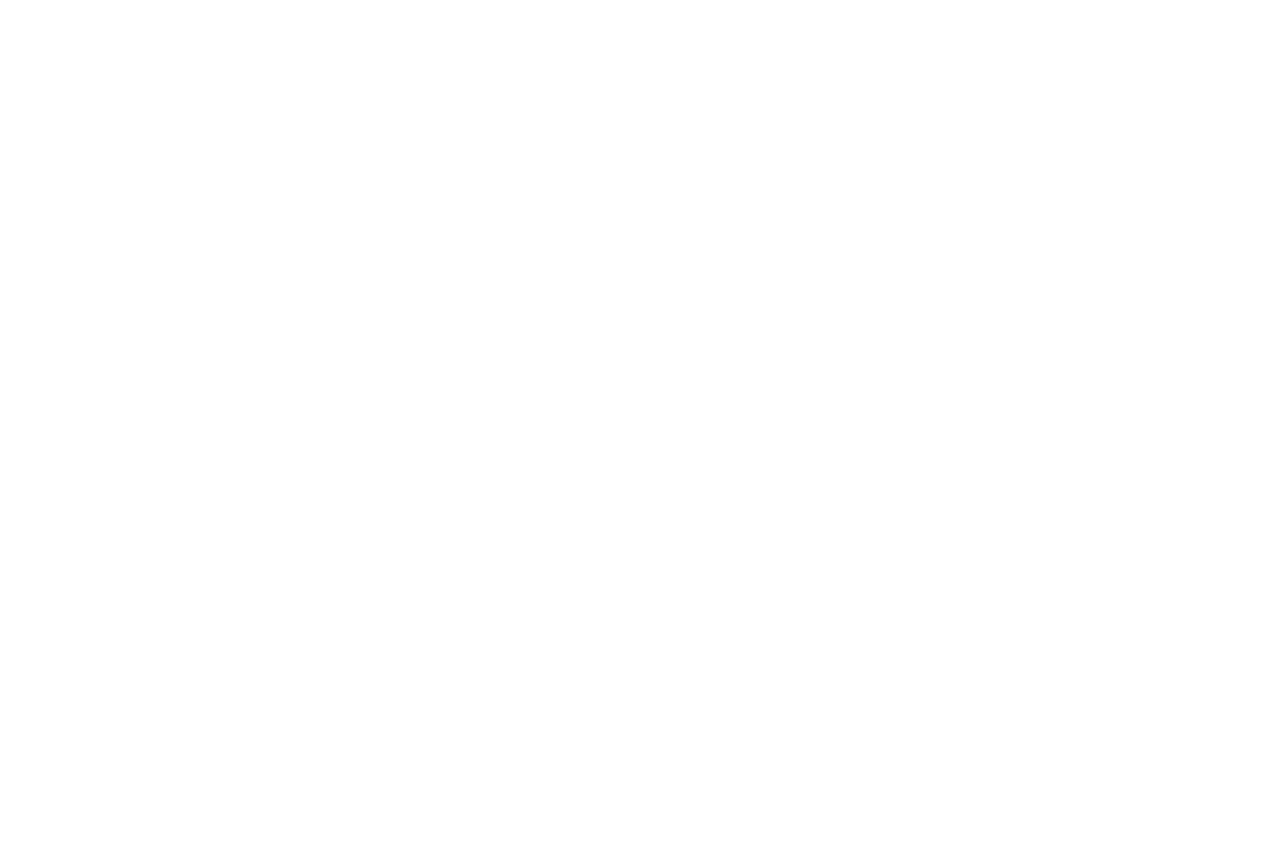
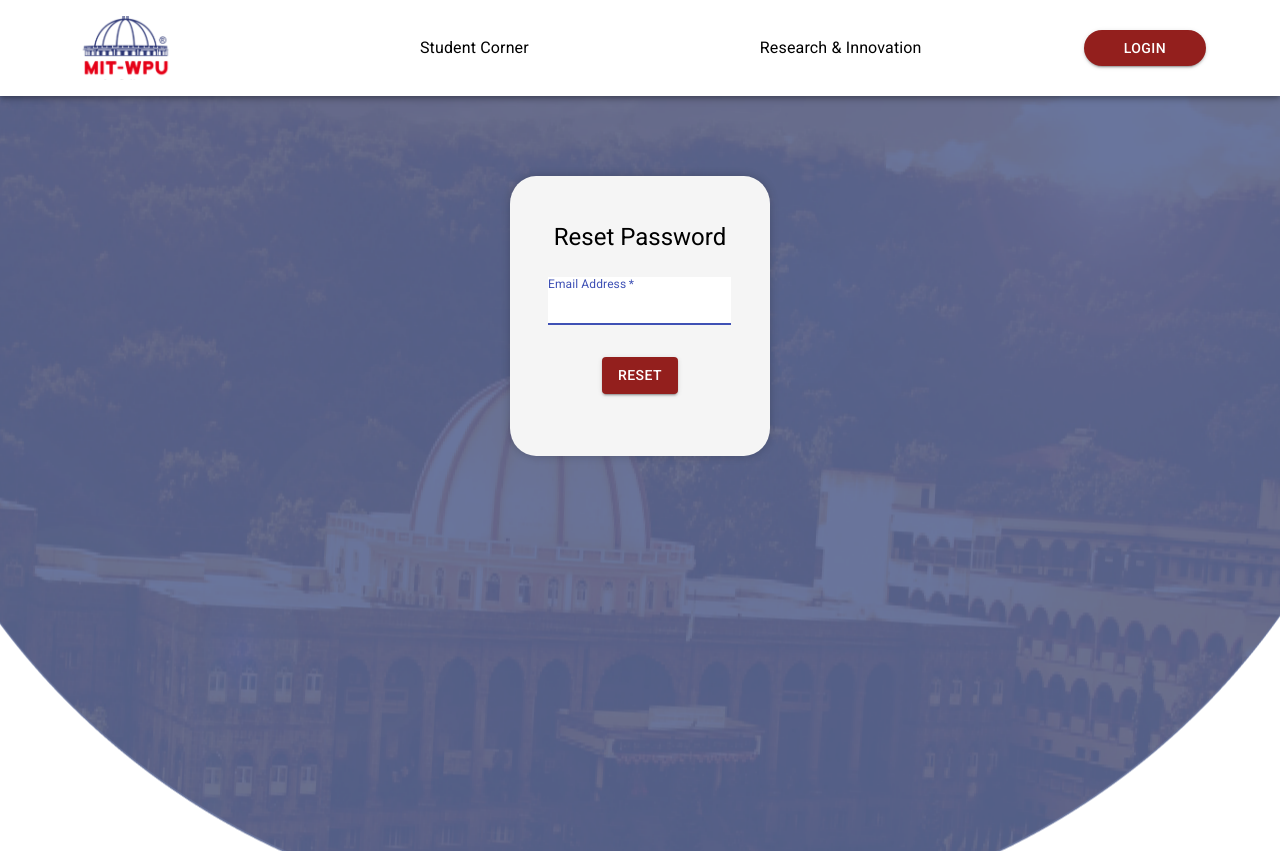
Before and after one commit to Gooner1886/systems-scet-portal, a React (Create React App) app: page /reset in a window 1280 px wide. Before the commit this address had no page. Before the commit the page ends 800 px from the top, so only its background shows below. Built offline with nearby package versions, Linux system fonts and the light colour scheme.

Commit message:
Added authentication functionality

```diff
--- a/package.json
+++ b/package.json
@@ -11,6 +11,7 @@
     "@testing-library/jest-dom": "^5.16.4",
     "@testing-library/react": "^13.3.0",
     "@testing-library/user-event": "^13.5.0",
+    "axios": "^0.27.2",
     "node-sass": "^7.0.1",
     "react": "^18.2.0",
     "react-dom": "^18.2.0",
--- a/src/App.js
+++ b/src/App.js
@@ -1,20 +1,24 @@
 import './App.css';
 import { Route,Routes } from 'react-router-dom';
-
+import Logged from './components/context';
 import LandingPage from './Pages/LandingPage';
 import Login from './Pages/Login';
-
+import { useState } from 'react';
 import React from 'react'
+import ResetPassword from './components/views/ResetPassword/ResetPassword';
 
 const App = () => {
+  const [logged, setlogged] = useState(false); //for checking if user is logged in
   return (
     <>
+    <Logged.Provider value={{ value: logged, setter: setlogged }}>
       <Routes>
         <Route exact path="/" element={<LandingPage/>}/>
-        <Route path='/login' element={<Login />} />
+        <Route exact path="/login" element={<Login />} />
+        <Route exact path="/reset" element={<ResetPassword/>} />
       </Routes>
+    </Logged.Provider>
     </>
-
   )
 }
 
--- /dev/null
+++ b/src/components/Auth_Functionality.js
@@ -0,0 +1,73 @@
+import axios from 'axios';
+import { useContext, useEffect} from 'react';
+import Logged from "./context"
+
+const API_KEY="AIzaSyAhgUECEcnMz7li38-C_nkJcltw536Kcx4";
+//HIDE LATER IN ENV
+
+
+function CheckSignIn(callback)
+{
+    let token=localStorage.getItem('token');
+    let url="https://identitytoolkit.googleapis.com/v1/accounts:lookup?key="+API_KEY;
+    const user=useContext(Logged);
+
+    useEffect(()=>{
+    axios.post(url,{idToken:token})                                 //GET USERNAME CORRESPONDING TO TOKEN
+    .then((response)=>{user.setter(true);callback(response.data.users[0].localId)})
+    .catch((err)=>{
+        user.setter(false);
+        console.log("Not Logged In")}
+    )},[url]);
+}
+
+
+function useLoginInterface(props){
+    let email=props.email;
+    let password=props.password;
+
+    const authData = {
+            email: email,
+            password: password,
+            returnSecureToken: true
+    }
+
+    let url="https://identitytoolkit.googleapis.com/v1/accounts:signInWithPassword?key="+API_KEY;
+
+    axios.post(url,authData)                                                    //PERFORM AUTH REQUEST
+    .then((response)=>{
+        const expirationDate = new Date(new Date().getTime() + response.data.expiresIn * 1000);                 //EXPIRES IN 1 HR
+        localStorage.setItem('token', response.data.idToken);
+        localStorage.setItem('expirationDate', expirationDate);
+        window.location.reload();
+        console.log("LOGGED IN");
+    })
+    .catch((err)=>{
+        //console.log(err.response.data.error.message);
+        let st=err.response.data.error.message;
+        st=st.replace("_"," ");
+        alert(st);
+    });
+}
+
+
+function ResetPass(email,callback){
+    let url="https://identitytoolkit.googleapis.com/v1/accounts:sendOobCode?key="+API_KEY
+
+    const resetData={
+        requestType:"PASSWORD_RESET",
+        email:email
+    }
+
+    axios.post(url,resetData)
+    .then((response)=>{
+        alert("Reset Email sent");
+        callback(true);
+    })
+    .catch((err)=>{
+        alert("Invalid Email");
+    })
+}
+
+
+export {useLoginInterface,CheckSignIn,ResetPass};
--- /dev/null
+++ b/src/components/context.js
@@ -0,0 +1,4 @@
+import React from "react";
+const Logged=React.createContext(false);
+//global context for checking login
+export default Logged;
--- a/src/components/views/Card/Card.jsx
+++ b/src/components/views/Card/Card.jsx
@@ -1,27 +1,46 @@
 import React from 'react'
 import { Box } from '@mui/system'
 import { Typography ,TextField,} from '@material-ui/core'
+import { useNavigate } from "react-router-dom"
+import { useEffect, useState,useContext } from "react"
 import { Button, } from '@mui/material';
 import Link from '@mui/material/Link';
 import Grid from '@mui/material/Grid';
 import Container from '@material-ui/core/Container';
-import '../Card/Card.scss'
+import './Card.scss'
+import {useLoginInterface,CheckSignIn} from "../../Auth_Functionality"
+import Logged from '../../context'
 
 
 export default function Card() {
 
-    const handleSubmit = (event) => {
+  const navigate=useNavigate();
+  const [isLoggedIn,SetLogged]=useState(null);
+  const user=useContext(Logged);
+
+
+  const HandleSubmit = (event) => {
+
         event.preventDefault();
         const data = new FormData(event.currentTarget);
-        console.log({
-          email: data.get('email'),
-          password: data.get('password'),
-        });
-      };
+
+
+        let email=data.get('email');
+        let password=data.get('password');
+
+        console.log(useLoginInterface({"email":email,"password":password,"setter":user.setter}));
+        console.log(CheckSignIn(SetLogged));
+  };
+
+
+  CheckSignIn(SetLogged);
+  useEffect(()=>{console.log("uid is",isLoggedIn)},[isLoggedIn]);
+
+
   return (
     <>
-
     <Container maxWidth= 'sm' className='contain'>
+    {isLoggedIn?navigate("/"):undefined}
          <Box   className='login' style={{
                 marginTop: '150px',
                 marginLeft: '15%',
@@ -29,7 +48,7 @@
                 <Typography component="h1" variant="h5">
             Sign in
           </Typography>
-          <Box component="form" onSubmit={handleSubmit} noValidate sx={{ mt: 1 }}>
+          <Box component="form" onSubmit={HandleSubmit} noValidate sx={{ mt: 1 }}>
             <TextField
               margin="normal"
               required
@@ -81,6 +100,7 @@
             </Button>
 
             <Button
+              onClick={()=>navigate("/reset")}
               type="submit"
               variant="contained"
               sx={{ mt: 3, mb: 2, backgroundColor: '#898484'}}
--- a/src/components/views/Navbar/Navbar.jsx
+++ b/src/components/views/Navbar/Navbar.jsx
@@ -1,17 +1,22 @@
 import { List, ListItemText,AppBar,ListItem,Button ,Divider} from '@mui/material'
 import { Box, Container,} from '@mui/system'
-import React from 'react'
+import React, { useContext } from 'react'
 import './Navbar.scss'
 import logo from '../../../Assets/logo.png'
 import MenuIcon from '@mui/icons-material/Menu';
 import {ListItemButton} from '@mui/material'
 import Drawer from '@mui/material/Drawer';
+import { useNavigate } from 'react-router-dom'
+import Logged from '../../context'
 
 export default function Navbar() {
 
     const [state, setState] = React.useState({
         menu : false
       });
+
+      const navigate=useNavigate();
+      const loggedin=useContext(Logged);
 
       const toggleDrawer = (anchor, open) => (event) => {
         if (event.type === 'keydown' && (event.key === 'Tab' || event.key === 'Shift')) {
@@ -68,9 +73,19 @@
 
 
                 <Box className='nav__container-button' >
-                    <Button variant="contained" className='log'>Login</Button>
+                    <Button variant="contained" className='log'
+                      onClick={()=>{
+                        if(loggedin.value)
+                        {
+                          localStorage.clear();
+                        }
+                        navigate("/login");
+                      }}
+
+
+                    >{loggedin.value?"Logout":"Login"}</Button>
                     {[  'right'].map((anchor) => (
-        <React.Fragment key={anchor}>
+                <React.Fragment key={anchor}>
           <Button className='nav__main-list-menu'  onClick={toggleDrawer(anchor, true)} style={{
             backgroundColor: '#fff',
           }}>
--- /dev/null
+++ b/src/components/views/ResetPassword/ResetPassword.jsx
@@ -0,0 +1,80 @@
+import React from 'react'
+import { Box } from '@mui/system'
+import { Typography ,TextField,} from '@material-ui/core'
+import { useNavigate } from "react-router-dom"
+import { useEffect, useState,useContext } from "react"
+import { Button, } from '@mui/material';
+import Link from '@mui/material/Link';
+import Grid from '@mui/material/Grid';
+import Container from '@material-ui/core/Container';
+import './ResetPassword.scss'
+import {ResetPass} from "../../Auth_Functionality"
+import { createTheme, ThemeProvider } from '@mui/material/styles';
+import Navbar from '../../views/Navbar/Navbar'
+
+
+export default function ResetPassword() {
+
+  const navigate=useNavigate();
+  const [email_sent,setsuccess]=useState(false);
+
+  const HandleSubmit = async (event) => {
+
+        event.preventDefault();
+        const data = new FormData(event.currentTarget);
+
+        let email=data.get('email');
+
+        await ResetPass(email,setsuccess);
+  };
+
+  return (
+    <Box className='Reset'>
+    {email_sent?navigate("/"):undefined}
+      <Navbar/>
+
+    <Container maxWidth= 'sm' className='contain'>
+         <Box   className='reset_dialog' style={{
+                marginTop: '150px',
+            }}>
+                <Typography component="h1" variant="h5">
+            Reset Password
+          </Typography>
+          <Box component="form" onSubmit={HandleSubmit} noValidate sx={{ mt: 1 }}>
+            <TextField
+              margin="normal"
+              required
+              fullWidth
+              id="email"
+              label="Email Address"
+              name="email"
+              autoComplete="email"
+              autoFocus
+              style={{
+                backgroundColor: '#fff',
+                border: 'none',
+              }}
+            />
+
+            <Box style={{
+                display: 'flex',
+                justifyContent: 'center',
+
+            }}>
+            <Button
+              type="submit"
+              variant="contained"
+              sx={{ mt: 3, mb: 2 , backgroundColor: '#931F1D'}}
+            >
+              Reset
+            </Button>
+            </Box>
+          </Box>
+            </Box>
+            </Container>
+
+
+
+    </Box>
+  )
+}
--- /dev/null
+++ b/src/components/views/ResetPassword/ResetPassword.scss
@@ -0,0 +1,40 @@
+.reset_dialog{
+    display: flex;
+    flex-direction: column;
+    align-items: center;
+    margin:auto;
+    width: 40%;
+    justify-content: center;
+    height: 30vh;
+    background-color: #f5f5f5;
+    padding: 20px;
+    BOX-SHADOW: 0px 0px 10px 0px rgba(0,0,0,0.2);
+    border-radius: 10%;
+
+    @media screen and (max-width: 768px){
+        width: 80%;
+    }
+
+    @media screen and (max-width: 480px){
+        width: 70%;
+        margin:auto;
+    }
+}
+
+.Reset{
+    background-image: url("../../../Assets/login-bg.png");
+    background-position: center;
+    background-repeat: no-repeat;
+    height: 100vh;
+    padding: 2%;
+
+    @media screen and (max-width: 768px){
+       padding: 10%;
+    }
+
+    @media screen and (max-width: 480px){
+        padding: 10%;
+
+
+   }
+}
```
Also changed, not shown: src/components/views/NavBar.js (+14 -1 lines), 2 other files (tests, documents, lock files or other folders).
